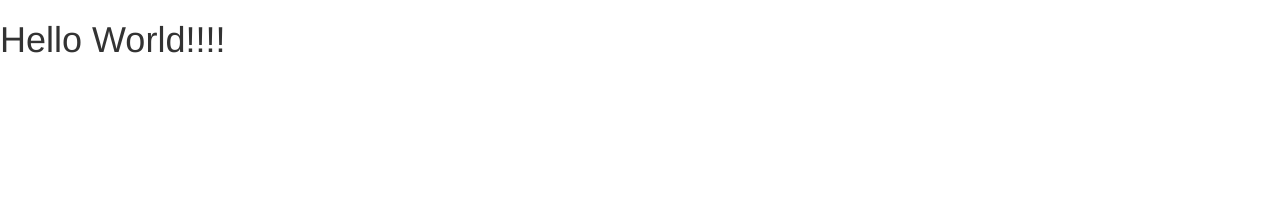
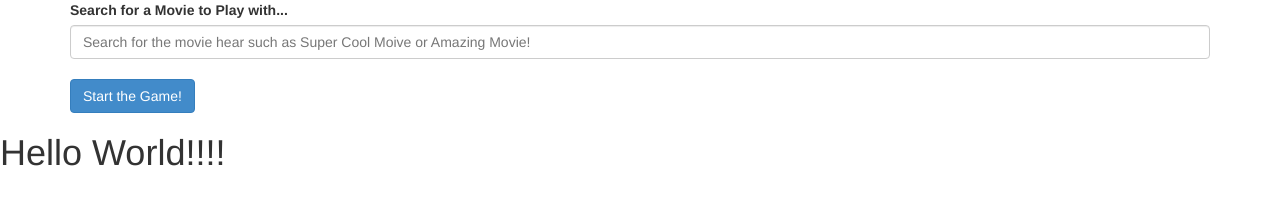
Before and after one commit to billy1339/3play_client, a website: page index.html in a window 1280 px wide. Drawn offline with Linux system fonts and the light colour scheme; no server answers.

Commit message:
added a form in the home template, no functionality yet

```diff
--- a/app/js/controllers/movies.controller.js
+++ b/app/js/controllers/movies.controller.js
@@ -12,7 +12,6 @@ angular.module('3play').controller('MovieCtrl', function($scope, $http, MoviesFa
       movieObject[movieTitleCleaned] = movies[i].id;
     };
     $scope.movies = movieObject;
-    debugger
   });
 
 
--- a/app/templates/home.html
+++ b/app/templates/home.html
@@ -1,3 +1,20 @@
 <div ng-controller='MovieCtrl'>
+  <div class="container">
+
+    <div class="row">
+
+      <div class="col-md-12">
+        <form role='form' name='movieSearch' novalidate>
+        <label for='searchedMovie'> Search for a Movie to Play with... </label>
+        <input name='movieTitle' ng-model='' type='title' class='form-control' placeholder='Search for the movie hear such as Super Cool Moive or Amazing Movie!' required><br>
+        <button ng-click='' type='submit' class='btn btn-primary' ng-disabled='blgoPost.$invalid'>Start the Game! </button>
+      </div>
+
+    </div>
+
+  </div>
   <h1> Hello World!!!! </h1>
+
+
+
 </div>
```
